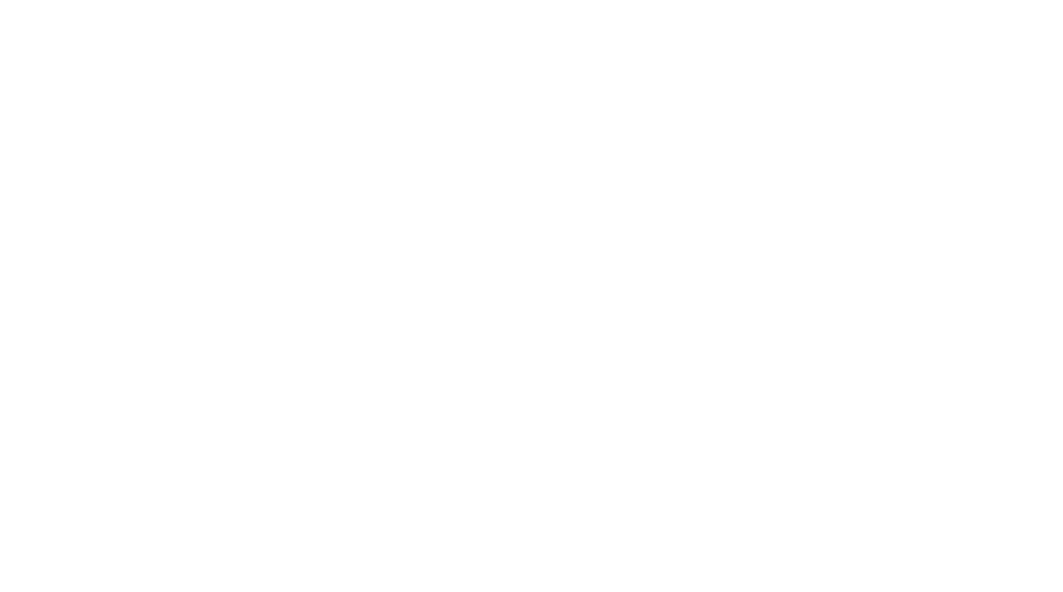
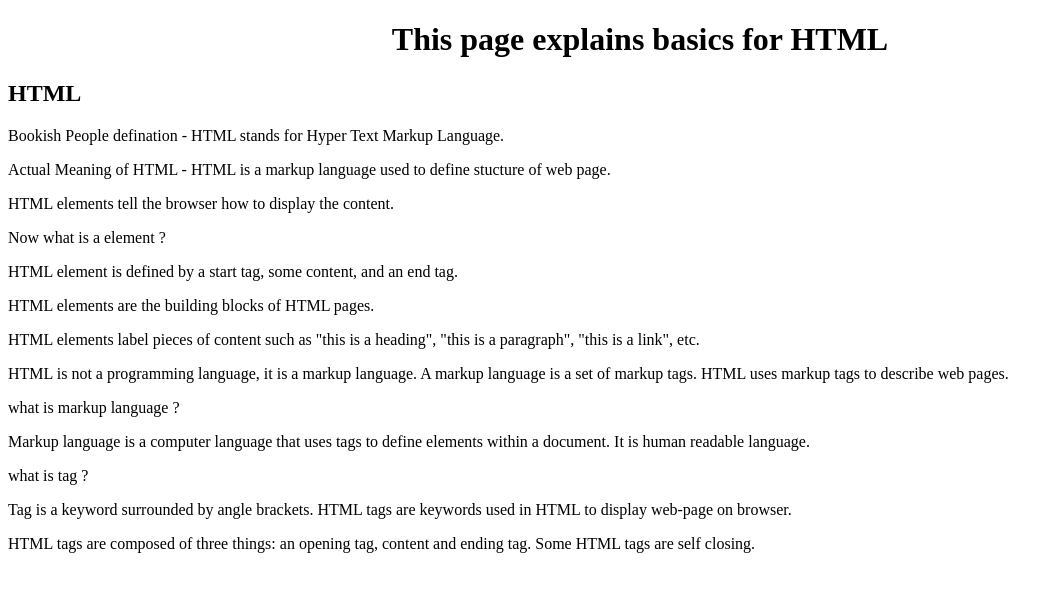
Before and after one commit to Gautam-2002/Front-end-Practice, a plain HTML site: page Dec-2023/HTML/index.html in a window 1280 px wide. Shown: the whole page, without its empty margins (0-1063 px from the left). Drawn offline with Linux system fonts and the light colour scheme.

Commit message:
Defination

```diff
--- a/Dec-2023/HTML/index.html
+++ b/Dec-2023/HTML/index.html
@@ -1,11 +1,38 @@
 <!DOCTYPE html>
 <html lang="en">
+
 <head>
     <meta charset="UTF-8">
     <meta name="viewport" content="width=device-width, initial-scale=1.0">
     <title>Document</title>
 </head>
+
 <body>
+    <center>
+        <h1>This page explains basics for HTML</h1>
+    </center>
+    <h2>HTML</h2>
+    <p>Bookish People defination - HTML stands for Hyper Text Markup Language.</p>
+    <p>Actual Meaning of HTML - HTML is a markup language used to define stucture of web page.</p>
+    <p>HTML elements tell the browser how to display the content.</p>
+    <p>Now what is a element ?</p>
+    <p>HTML element is defined by a start tag, some content, and an end tag.</p>
+    <p>HTML elements are the building blocks of HTML pages.</p>
+    <p>HTML elements label pieces of content such as "this is a heading", "this is a paragraph", "this is a link", etc.
+    </p>
+    <p>HTML is not a programming language, it is a markup language. A markup language is a set of markup tags. HTML uses
+        markup tags to describe web pages.</p>
+    <p>what is markup language ?</p>
+    <p>Markup language is a computer language that uses tags to define elements within a document. It is human readable
+        language.</p>
+    <p>what is tag ?</p>
+    <p>Tag is a keyword surrounded by angle brackets. HTML tags are keywords used in HTML to display web-page on
+        browser.</p>
+    <p>HTML tags are composed of three things: an opening tag, content and ending tag. Some HTML tags are self closing.
+    </p>
+
+
 
 </body>
+
 </html>
```
